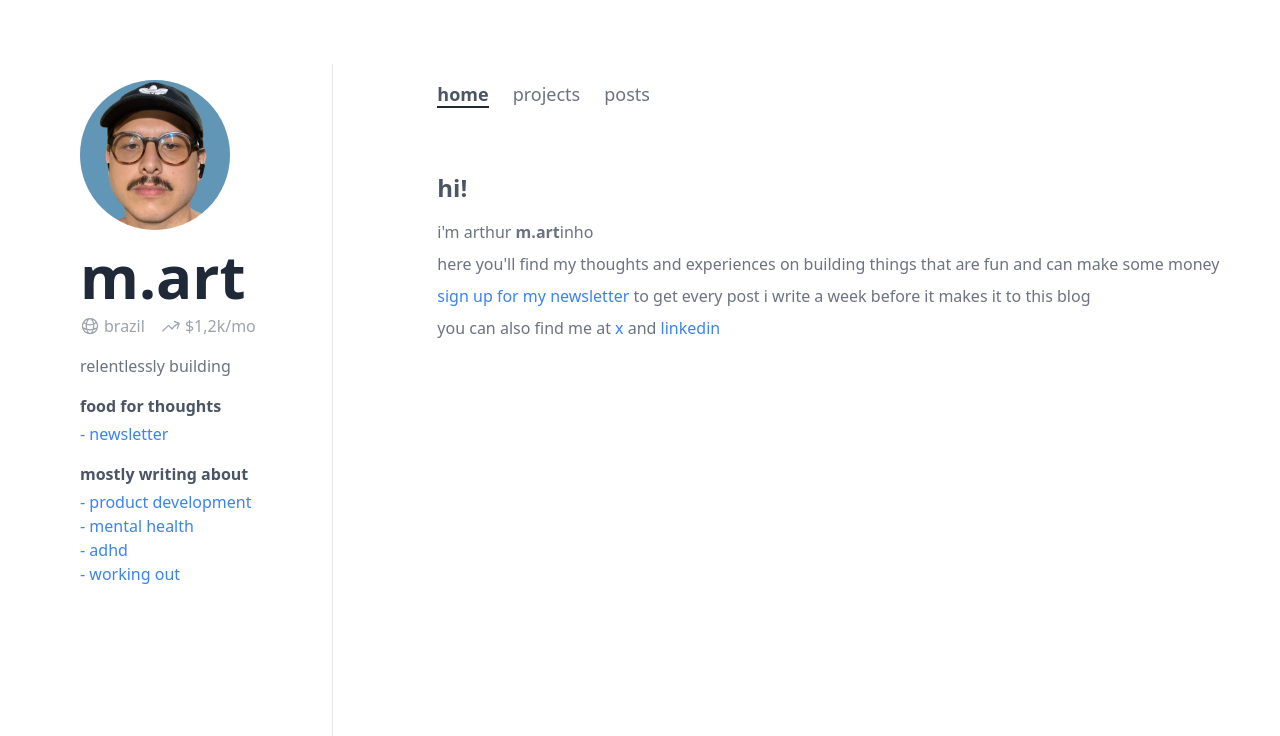
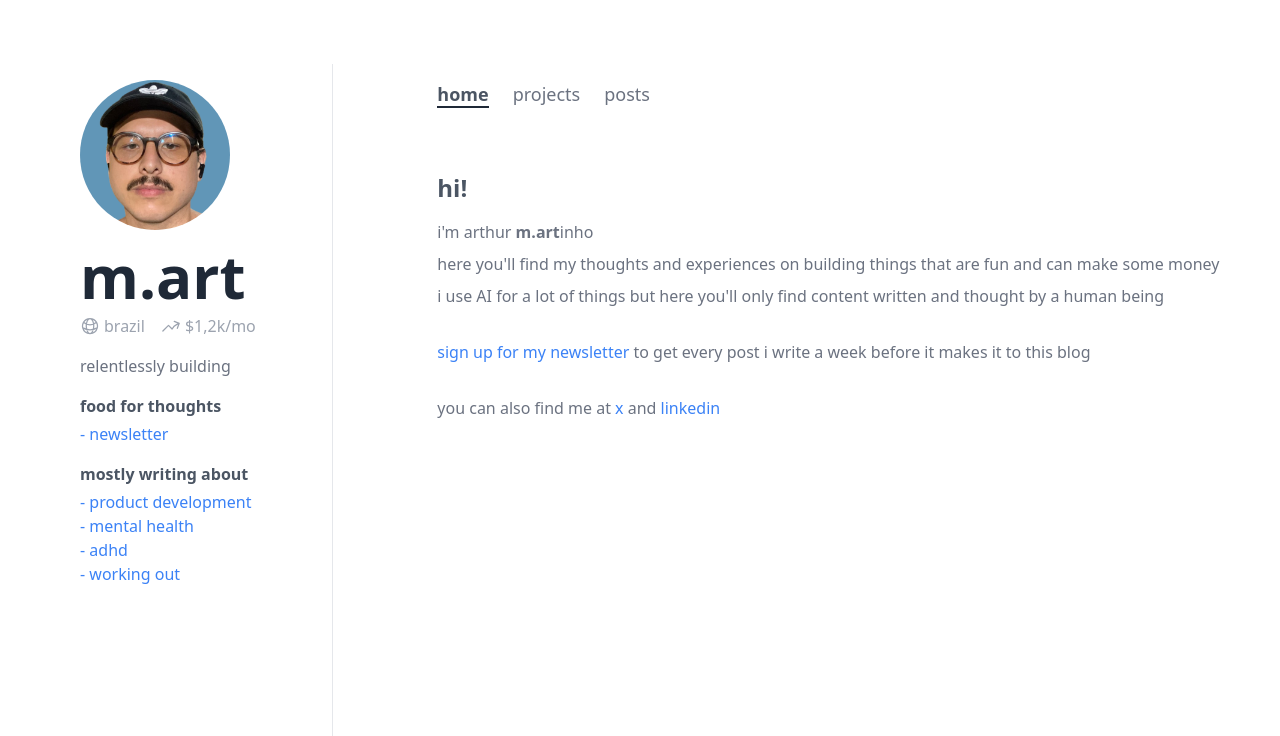
Before and after one commit to m-artinho/m-artinho, a plain HTML site: page index.html in a window 1280 px wide. Drawn offline with nearby package versions, Linux system fonts and the light colour scheme.

Commit message:
Update index.html

```diff
--- a/index.html
+++ b/index.html
@@ -67,8 +67,9 @@
           <h1 class="text-2xl mb-4 text-gray-600 font-bold">hi!</h1>
           <p class="text-gray-500 mb-2">i'm arthur <span class="font-bold">m.art</span>inho</p>
           <p class="text-gray-500 mb-2">here you'll find my thoughts and experiences on building things that are fun and can make some money</p>
-          <p class="text-gray-500 mb-2"><a href="https://x.com/arthur_martinho" class="text-blue-500 hover:underline">sign up for my newsletter</a> to get every post i write a week before it makes it to this blog</p>
-          <p class="text-gray-500 mb-2">you can also find me at <a href="https://x.com/arthur_martinho" class="text-blue-500 hover:underline">x</a> and <a href="https://www.linkedin.com/in/arthur-martinho/" class="text-blue-500 hover:underline">linkedin</a></p>
+          <p class="text-gray-500 mb-2">i use AI for a lot of things but here you'll only find content written and thought by a human being</p><br>
+          <p class="text-gray-500 mb-2"><a href="https://x.com/arthur_martinho" class="text-blue-500 hover:underline">sign up for my newsletter</a> to get every post i write a week before it makes it to this blog</p><br>
+          <p class="text-gray-500 mb-2">you can also find me at <a href="https://x.com/arthur_martinho" class="text-blue-500 hover:underline">x</a> and <a href="https://www.linkedin.com/in/arthur-martinho/" class="text-blue-500 hover:underline">linkedin</a></p><br>
         </div>
       </main>
     </div>
```
